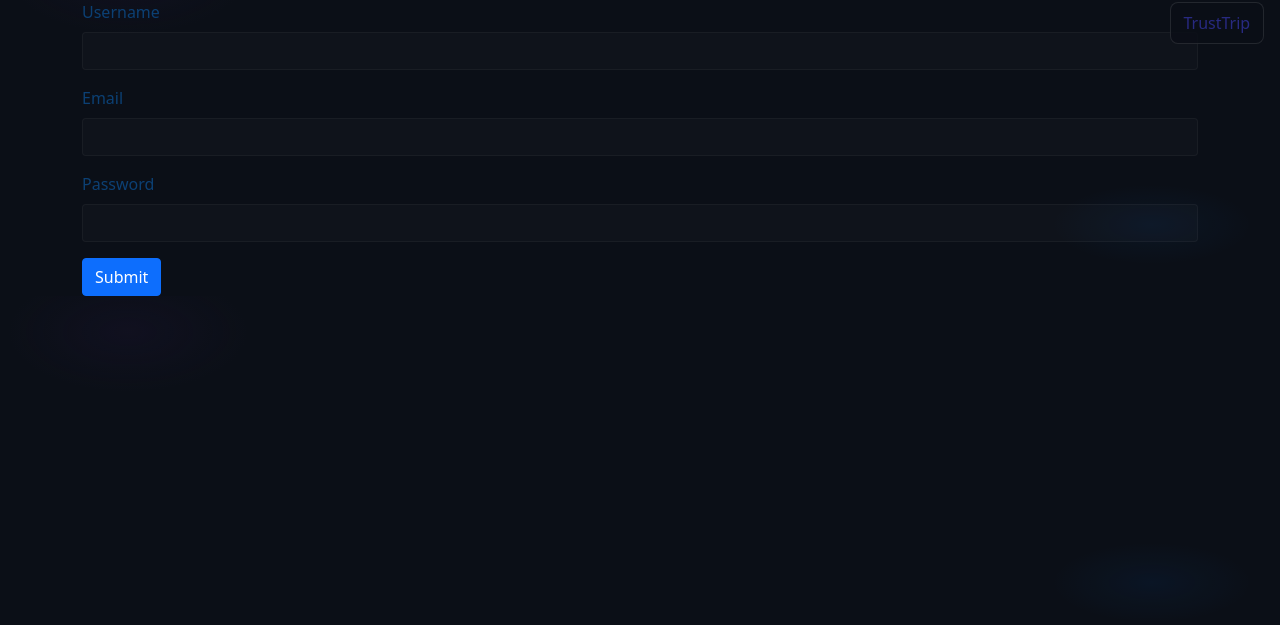
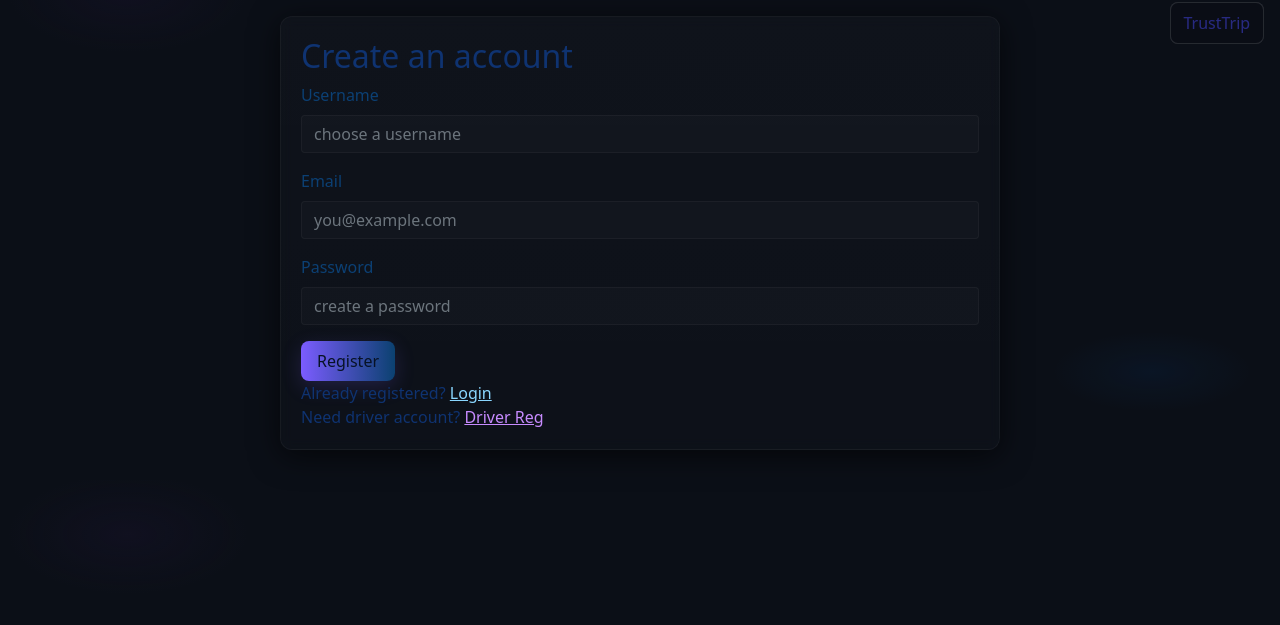
Before and after one commit to Tithi-Ghosh/TrustTrip, a Django app: page /register_user/ in a window 1280 px wide. Shown: the part 62-687 px from the top of the page. Run offline with Django 5.2, Linux system fonts and the light colour scheme.

Commit message:
uploaded all other files

```diff
--- a/TrustTrip/core/models.py
+++ b/TrustTrip/core/models.py
@@ -42,4 +42,4 @@
     rating = models.DecimalField(max_digits=3, decimal_places=2, default=0, blank=True)
 
     def __str__(self):
-        return f"{self.user.get_full_name()} - {self.vehicle_plate}"
+        return f"{self.user.username} - {self.vehicle_plate}"
--- a/TrustTrip/core/templates/core/delete_user.html
+++ b/TrustTrip/core/templates/core/delete_user.html
@@ -1,8 +1,9 @@
 {% extends 'base.html' %}
-
+{% load static %}
 {% block title %}User Deletion{% endblock %}
 
 {% block content %}
+{% include 'core/neon_theme.html' %}
 <div class="container">
     <form action="" method="post">
         {% csrf_token %}
--- a/TrustTrip/core/templates/core/reg_user.html
+++ b/TrustTrip/core/templates/core/reg_user.html
@@ -1,26 +1,35 @@
 {% extends 'base.html' %}
-
+{% load static %}
 {% block title %}User Registration{% endblock %}
 
 {% block content %}
-<div class="container">
+{% include 'core/neon_theme.html' %}
+
+<div class="neon-wrapper">
+  <div class="neon-card">
+	<h2 class="neon-title">Create an account</h2>
+
 	<form action="" method="post">
 		{% csrf_token %}
 		<div class="mb-3">
 			<label for="InputUsername1" class="form-label">Username</label>
-            <input type="text" name="username" class="form-control" id="InputUsername1">
+			<input type="text" name="username" class="form-control" id="InputUsername1" placeholder="choose a username">
 		</div>
 		<div class="mb-3">
 			<label for="InputEmail1" class="form-label">Email</label>
-            <input type="email" name="email" class="form-control" id="InputEmail1">
+			<input type="email" name="email" class="form-control" id="InputEmail1" placeholder="you@example.com">
 		</div>
 		<div class="mb-3">
 			<label for="InputPassword1" class="form-label">Password</label>
-            <input type="password" name="password" class="form-control" id="InputPassword1">
+			<input type="password" name="password" class="form-control" id="InputPassword1" placeholder="create a password">
 		</div>
-        <button type="submit" class="btn btn-primary">Submit</button>
+		<button type="submit" class="neon-btn">Register</button>
 
+		<div class="meta-row">
+			<div class="hint">Already registered? <a href="{% url 'core:login_user' 'user' %}" style="color:#8ad7ff;">Login</a></div>
+			<div class="hint">Need driver account? <a href="{% url 'core:register_driver' %}" style="color:#c78bff;">Driver Reg</a></div>
+		</div>
 	</form>
   </div>
-
+</div>
 {% endblock %}
--- a/TrustTrip/core/templates/core/update_user.html
+++ b/TrustTrip/core/templates/core/update_user.html
@@ -1,8 +1,9 @@
 {% extends 'base.html' %}
-
+{% load static %}
 {% block title %}Update User{% endblock %}
 
 {% block content %}
+{% include 'core/neon_theme.html' %}
 <div class="container">
     <form action="" method="post">
         {% csrf_token %}
--- a/TrustTrip/core/templates/core/update_user_profile_pic.html
+++ b/TrustTrip/core/templates/core/update_user_profile_pic.html
@@ -1,5 +1,5 @@
 {% extends 'base.html' %}
-
+{% load static %}
 {% block title %}Update Picture{% endblock %}
 
 {% block content %}
--- a/TrustTrip/core/templates/core/user_profile.html
+++ b/TrustTrip/core/templates/core/user_profile.html
@@ -1,8 +1,9 @@
 {% extends 'base.html' %}
-
+{% load static %}
 {% block title %}Profile{% endblock %}
 
 {% block content %}
+{% include 'core/neon_theme.html' %}
 <div class="container py-5">
   <div class="row justify-content-center">
     <div class="col-md-4">
```
Also changed, not shown: TrustTrip/core/templates/core/login_user.html (+15 -5 lines), TrustTrip/requirements.txt (added, +10 -0 lines), TrustTrip/README.md (added), TrustTrip/core/migrations/0001_initial.py (added), 1 other file. Lines whose indentation alone changed are shown as unchanged.
